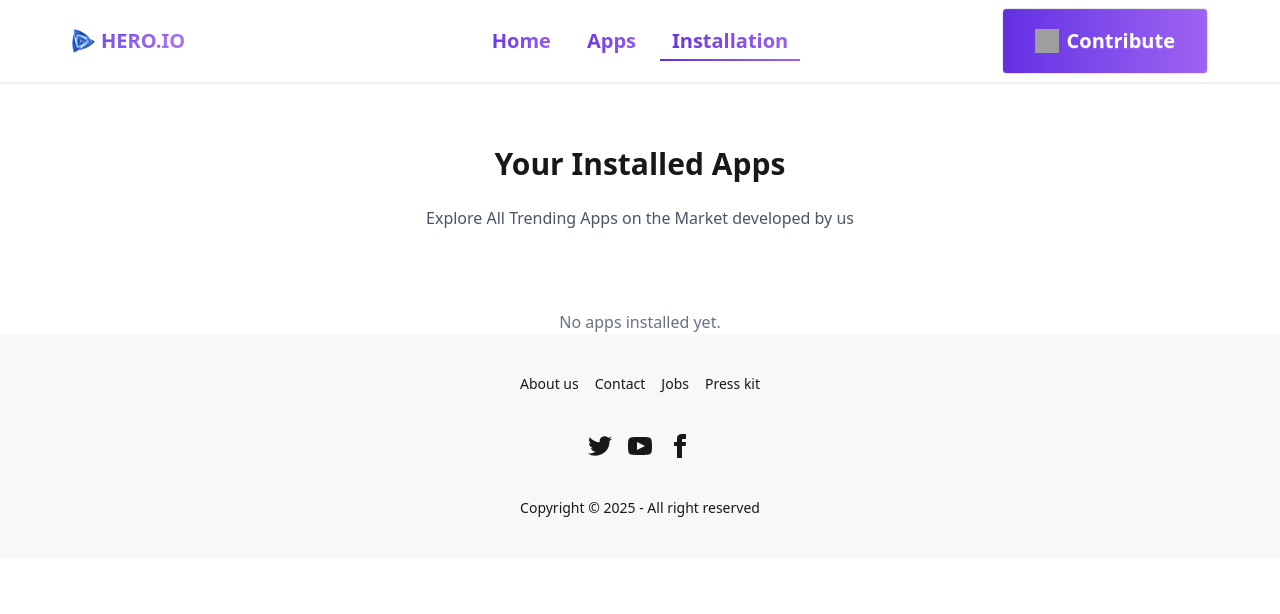
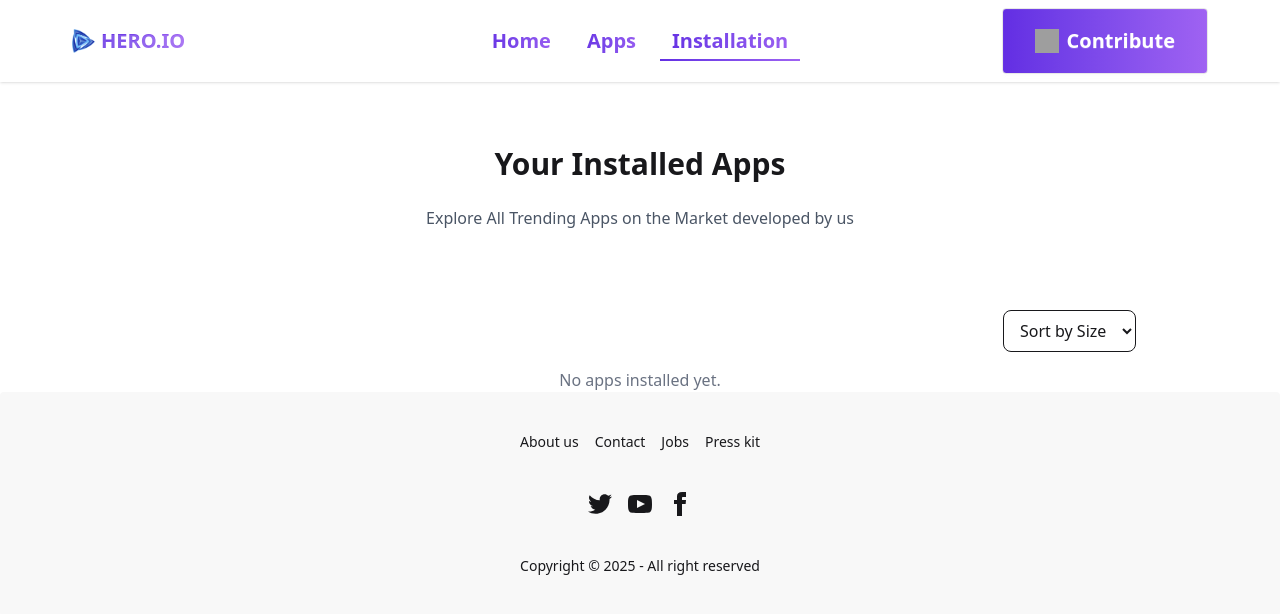
Before and after one commit to iam-AmirKhan/hero-apps, a React (Vite) app: page /installation in a window 1280 px wide. Shown: the top 614 px of the page. Built offline with nearby package versions, Linux system fonts and the light colour scheme; grey boxes are pictures that could not be loaded.

Commit message:
add sort

```diff
--- a/src/Components/InstalledApps/Installation.jsx
+++ b/src/Components/InstalledApps/Installation.jsx
@@ -4,6 +4,7 @@ import { ToastContainer } from "react-toastify";
 
 const Installation = () => {
   const [installedApps, setInstalledApps] = useState([]);
+  const [sortBy, setSortBy] = useState("");
 
   useEffect(() => {
     const storedApps = JSON.parse(localStorage.getItem("installedApps") || "[]");
@@ -16,12 +17,28 @@ const Installation = () => {
     localStorage.setItem("installedApps", JSON.stringify(updated));
   };
 
+  const sortedApps = [...installedApps];
+  if (sortBy === "downloadsAsc") sortedApps.sort((a, b) => a.downloads - b.downloads);
+  else if (sortBy === "downloadsDesc") sortedApps.sort((a, b) => b.downloads - a.downloads);
+
   return (
     <div className="max-w-5xl mx-auto mt-16 px-4">
         <ToastContainer position="top-right" />
       <h2 className="text-3xl font-semibold mb-6 text-center">Your Installed Apps</h2>
       <p className="text-center text-gray-600 mb-20">Explore All Trending Apps on the Market developed by us</p>
-      <InstalledApps installedApps={installedApps} handleUninstall={handleUninstall} />
+
+       <div className="flex justify-end mb-4">
+        <select
+          value={sortBy}
+          onChange={(e) => setSortBy(e.target.value)}
+          className="border rounded-lg px-3 py-2"
+        >
+          <option value="">Sort by Size</option>
+          <option value="downloadsAsc"> Low-High ↑</option>
+          <option value="downloadsDesc">High-Low ↓</option>
+        </select>
+      </div>
+      <InstalledApps installedApps={sortedApps} handleUninstall={handleUninstall} />
     </div>
   );
 };
--- a/src/Components/InstalledApps/InstalledApps.jsx
+++ b/src/Components/InstalledApps/InstalledApps.jsx
@@ -24,8 +24,8 @@ const InstalledApps = ({ installedApps, handleUninstall }) => {
               <p className="text-sm text-gray-500">{app.companyName}</p>
             </div>
             <div>
-                <p>{app.rating}</p>
-                <p>{app.download}</p>
+                <p>{app.ratingAvg}</p>
+                <p>{app.downloads}</p>
             </div>
           </div>
 
```
